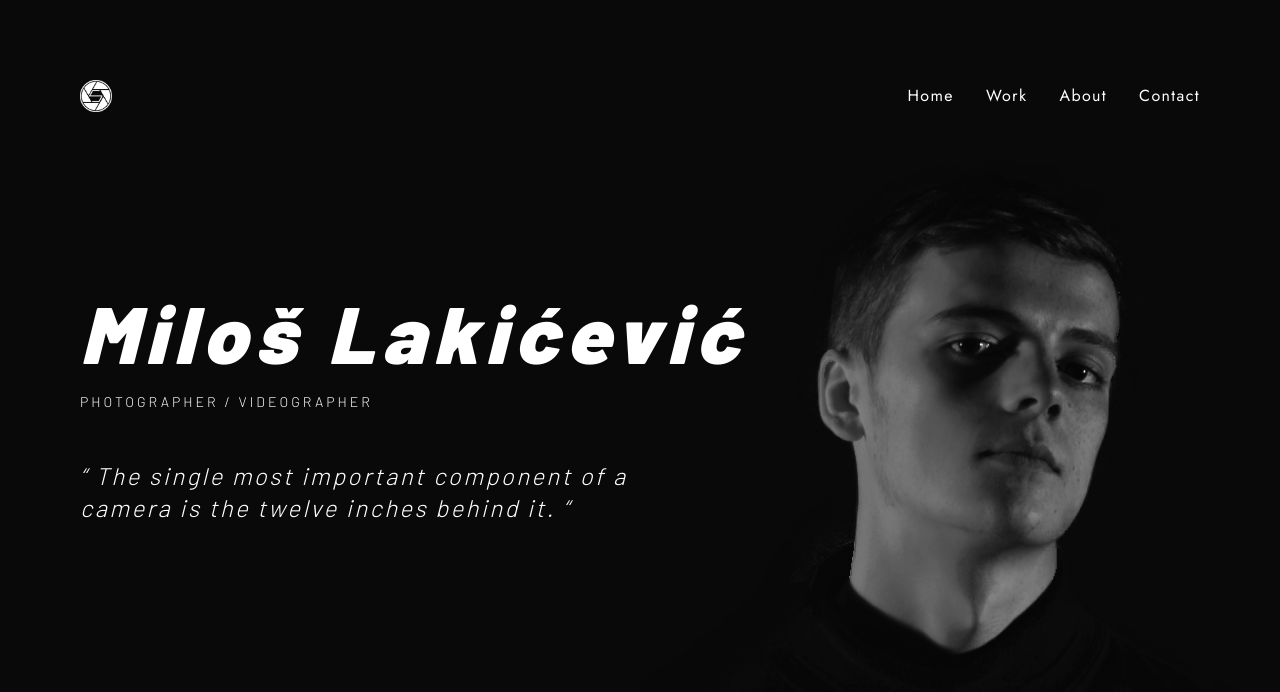
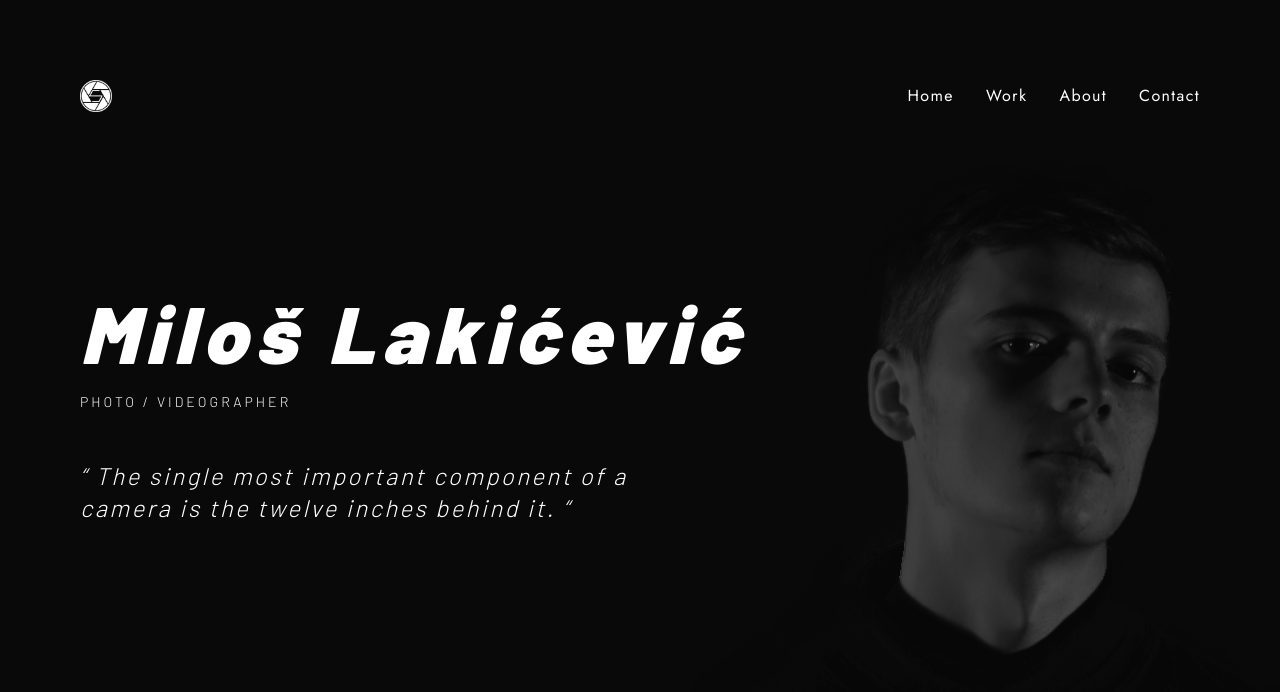
Before and after one commit to markonikolas/skilla-shoot, a Next.js app: page / in a window 1280 px wide. Shown: the top 692 px of the page. Built offline with nearby package versions, Linux system fonts and the light colour scheme.

Commit message:
Register ScrollTrigger gsap plugin

```diff
--- a/app/page.tsx
+++ b/app/page.tsx
@@ -2,6 +2,7 @@
 
 import { useState, useEffect } from "react";
 import { gsap } from "gsap";
+import ScrollTrigger from "gsap/ScrollTrigger";
 
 import Background from "../components/Background";
 import Header from "../components/Header";
@@ -15,6 +16,7 @@ const Home = () => {
   useEffect(() => {
     const ctx = gsap.context(() => {
       const tl = gsap.timeline();
+      gsap.registerPlugin(ScrollTrigger);
       setTimeline(tl);
     });
 
--- a/components/Background.tsx
+++ b/components/Background.tsx
@@ -19,6 +19,9 @@ const Background = (props: BackgroundProps) => {
       x: 0,
       duration: 1,
       delay: 1,
+      scrollTrigger: {
+
+      }
     });
   }, [timeline]);
 
--- a/components/Intro.tsx
+++ b/components/Intro.tsx
@@ -24,7 +24,7 @@ const Intro = (props: AnimationElementProps) => {
         Miloš Lakićević
       </h1>
       <h2 className="uppercase tracking-[3px] font-light text-sm">
-        Photographer / Videographer
+        Photo / Videographer
       </h2>
       <blockquote className="text-2xl max-w-xl font-light tracking-widest italic mt-12">
         “ The single most important component of a camera is the twelve inches
```
